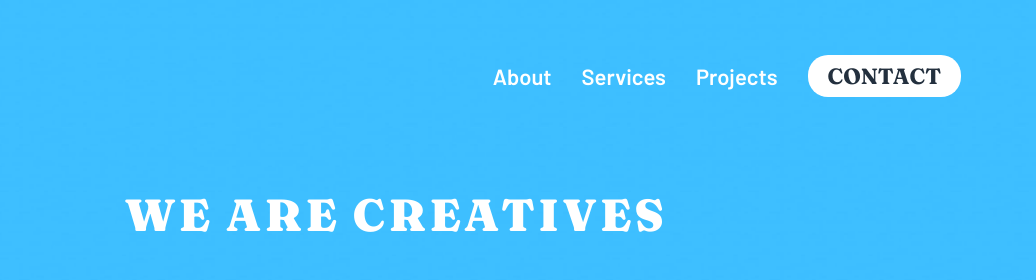
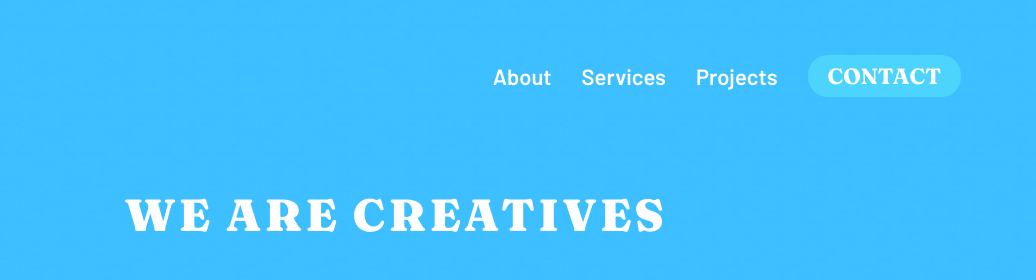
Before and after one commit to blountdj/frontend_mentor_challenge_sunnyside_agency_landing_page, a website: page index.html in a window 1280 px wide. In both pictures the pointer is over the link "CONTACT". Shown: the top 280 px of the page, 244-1280 px from the left. Drawn offline with nearby package versions, Linux system fonts and the light colour scheme; files that its build step writes are made by us from their sources.

Commit message:
Update _nav.scss

```diff
--- a/sass/components/_nav.scss
+++ b/sass/components/_nav.scss
@@ -77,6 +77,11 @@
     text-align: center;
     padding: 1rem 0 1rem 0;
     font-family: "Barlow", sans-serif;
+
+      &:hover {
+      color: $color-white;
+      background-color: $color-contact-hover;
+    }
   }
 
   &__heading {
```
